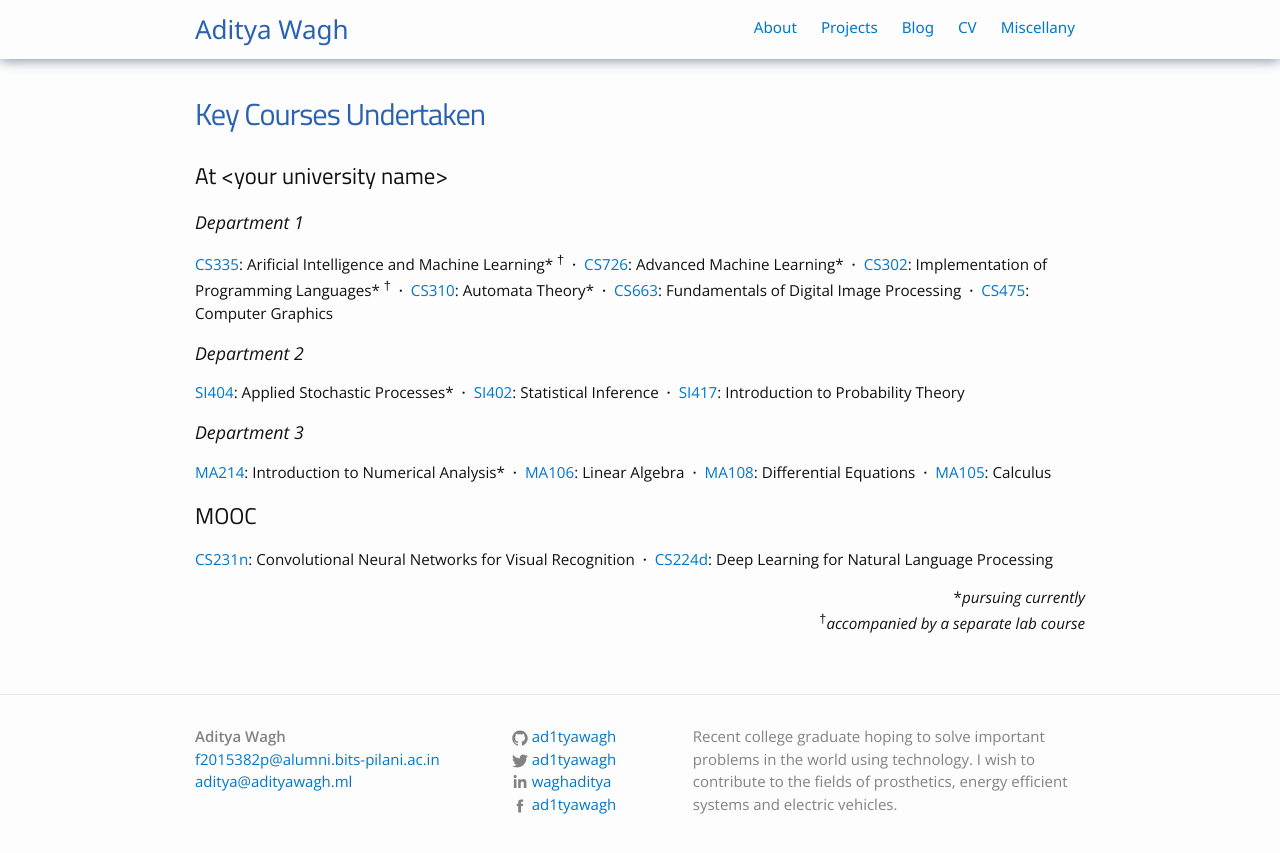
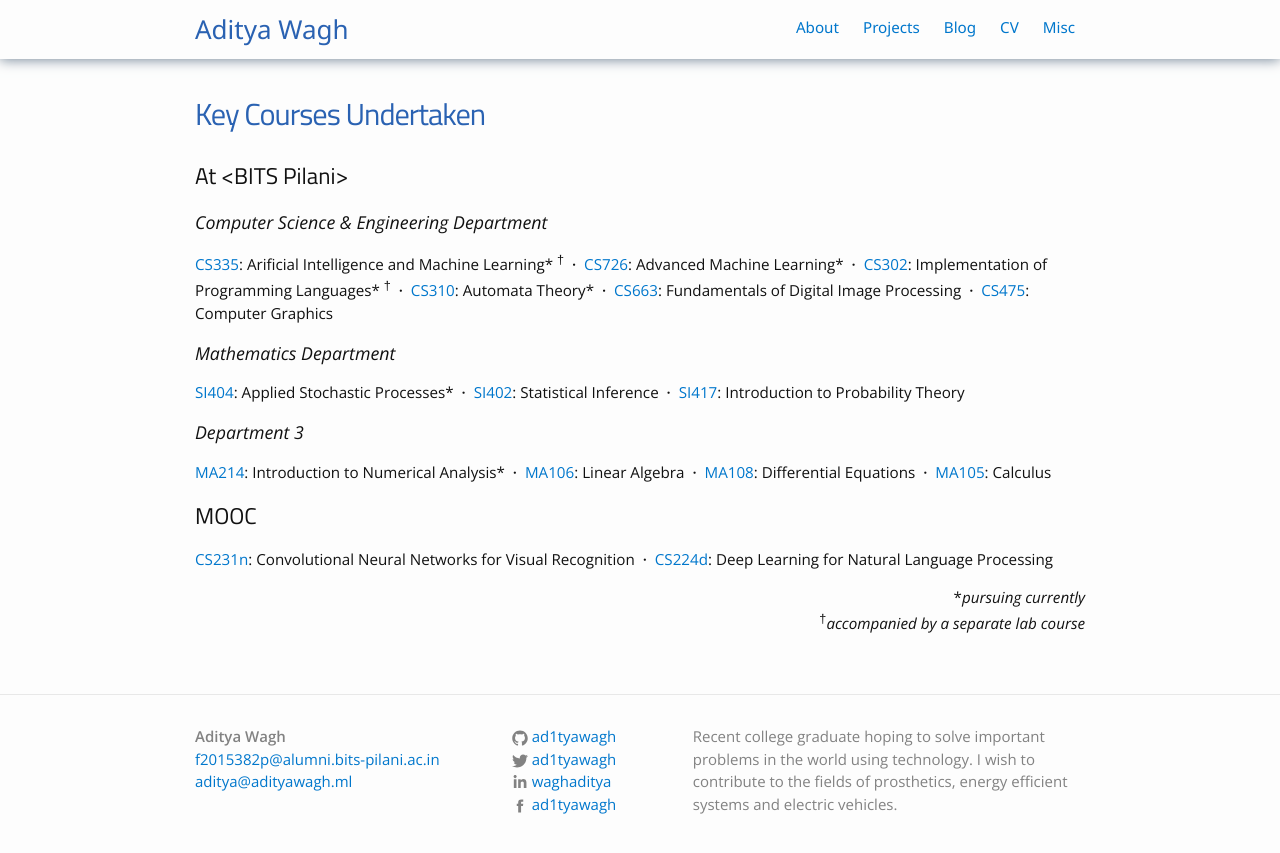
Before and after one commit to thecodeeagle/Ashlesha_Personal, a Jekyll site: the page built from misc/courses.md, in a window 1280 px wide. Shown: the top 853 px of the page. Built offline with Jekyll 4.4.1, drawn with Linux system fonts in a browser that asks for light colours.

Commit message:
removed default content finally.

```diff
--- a/miscellany/courses.md
+++ b/misc/courses.md
@@ -4,9 +4,9 @@ title: Key Courses Undertaken
 permalink: /miscellany/courses/
 ---
 
-<h2>At &lt;your university name&gt;</h2>
+<h2>At &lt;BITS Pilani&gt;</h2>
 
-<h3>Department 1</h3>
+<h3>Computer Science & Engineering Department</h3>
 
 <a href="">CS335</a>: Arificial Intelligence and Machine Learning* <sup>&dagger;</sup>
 <b>&nbsp;&middot;&nbsp;</b> <a href="">CS726</a>: Advanced Machine Learning*
@@ -15,7 +15,7 @@ permalink: /miscellany/courses/
 <b>&nbsp;&middot;&nbsp;</b> <a href="">CS663</a>: Fundamentals of Digital Image Processing
 <b>&nbsp;&middot;&nbsp;</b> <a href="">CS475</a>: Computer Graphics
 
-<h3>Department 2</h3>
+<h3>Mathematics Department</h3>
 <a href="">SI404</a>: Applied Stochastic Processes*
 <b>&nbsp;&middot;&nbsp;</b> <a href="">SI402</a>: Statistical Inference
 <b>&nbsp;&middot;&nbsp;</b> <a href="">SI417</a>: Introduction to Probability Theory
```
Also changed, not shown: _data/menu.yml (+5 -5 lines), misc/extracurricular.md (added, +7 -0 lines), misc/travel.md (renamed from miscellany/travel.md, +1 -1 lines), miscellany/extracurricular.md (deleted, +0 -7 lines), misc.md (renamed from miscellany.md).
